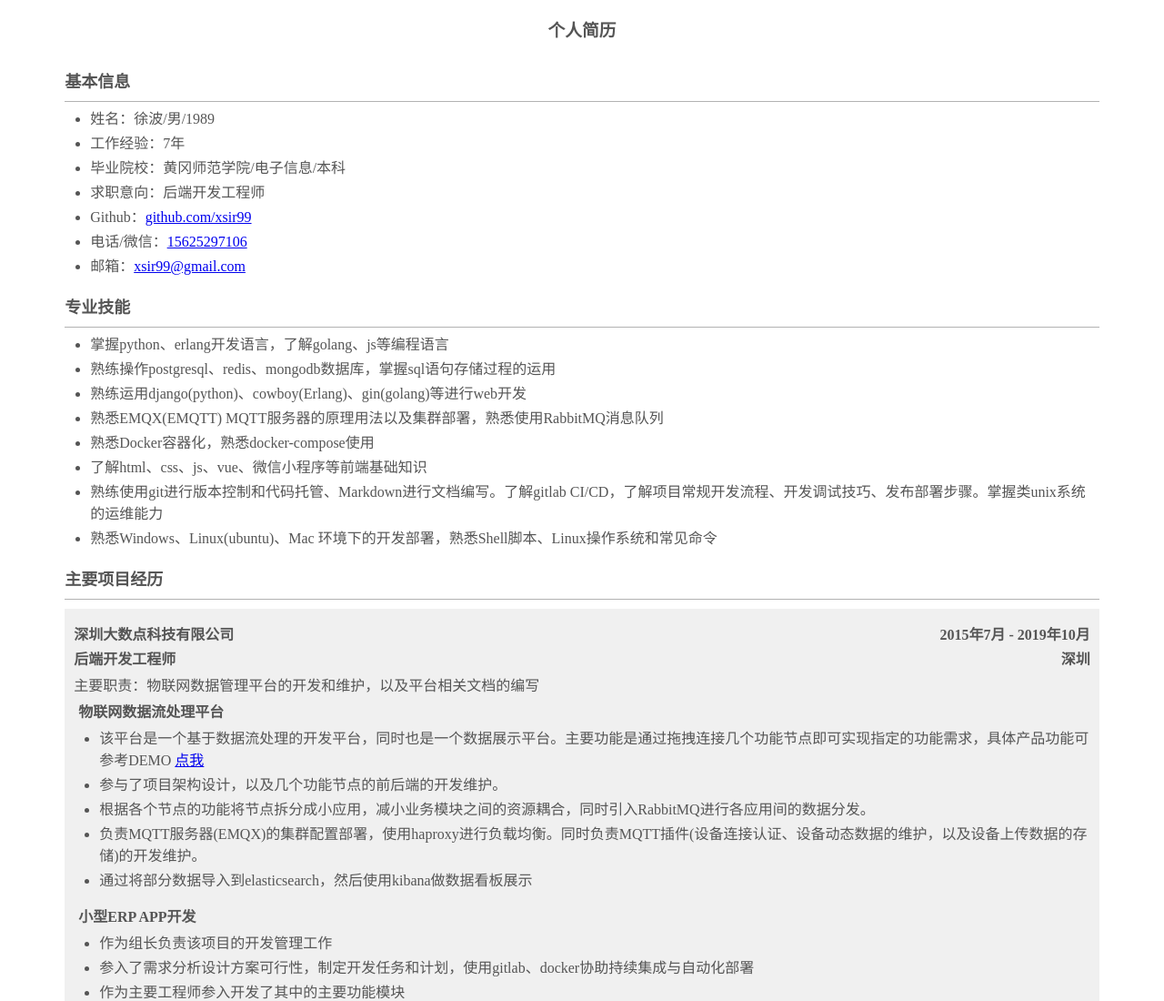
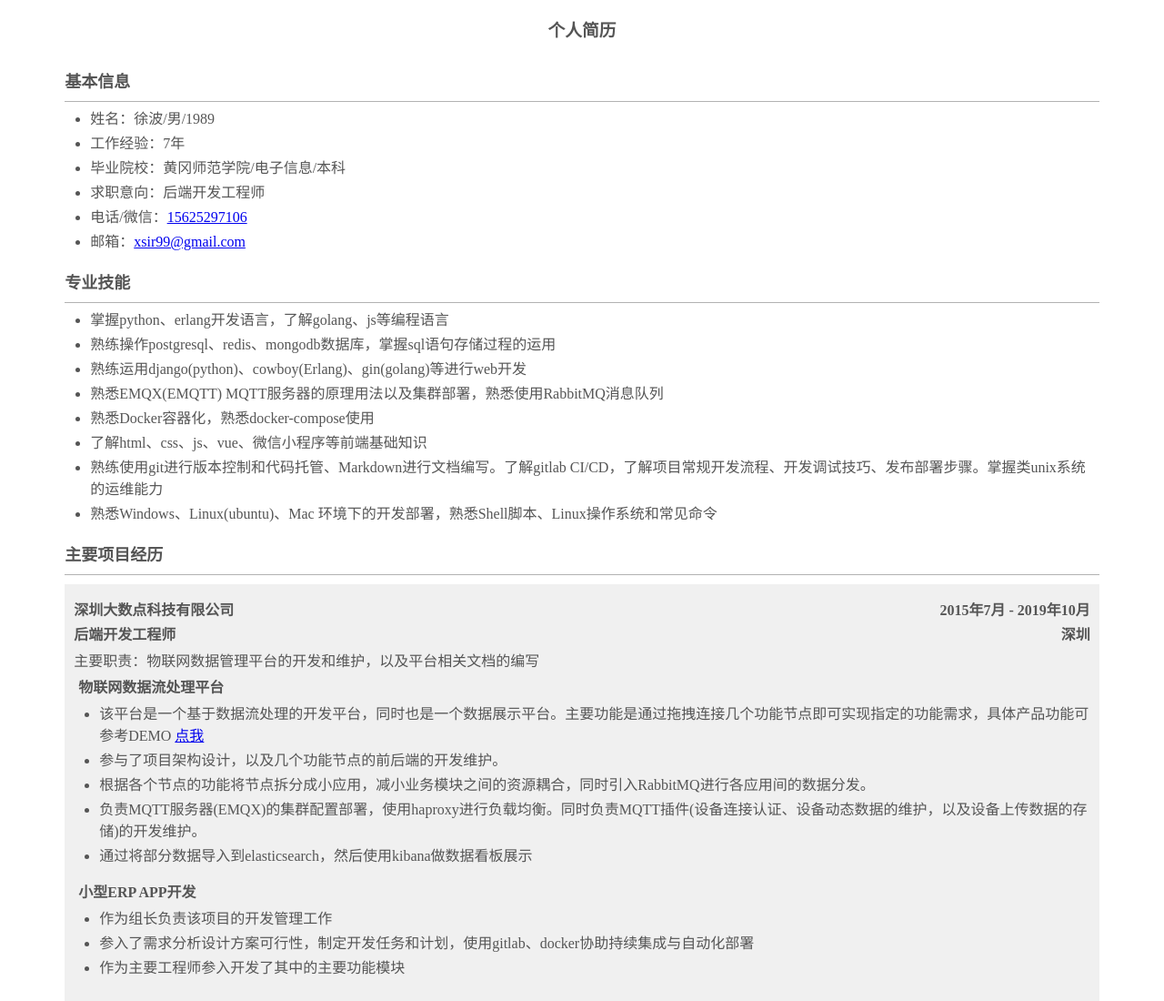
Before and after one commit to xsir99/xsir99.github.io, a plain HTML site: page index.html in a window 1280 px wide. Shown: the top 1100 px of the page at 91% size. Drawn offline with Linux system fonts and the light colour scheme.

Commit message:
remove github

```diff
--- a/index.html
+++ b/index.html
@@ -74,7 +74,6 @@
                 <li>工作经验：7年</li>
                 <li>毕业院校：黄冈师范学院/电子信息/本科</li>
                 <li>求职意向：后端开发工程师 </li>
-                <li>Github：<a href="https://github.com/xsir99" target="_blank">github.com/xsir99</a></li>
                 <li>电话/微信：<a href="tel:5625297106" target="_blank">15625297106</a> </li>
                 <li>邮箱：<a href="mailto:xsir99@gmail.com" target="_blank">xsir99@gmail.com</a> </li>
             </ul>
```
